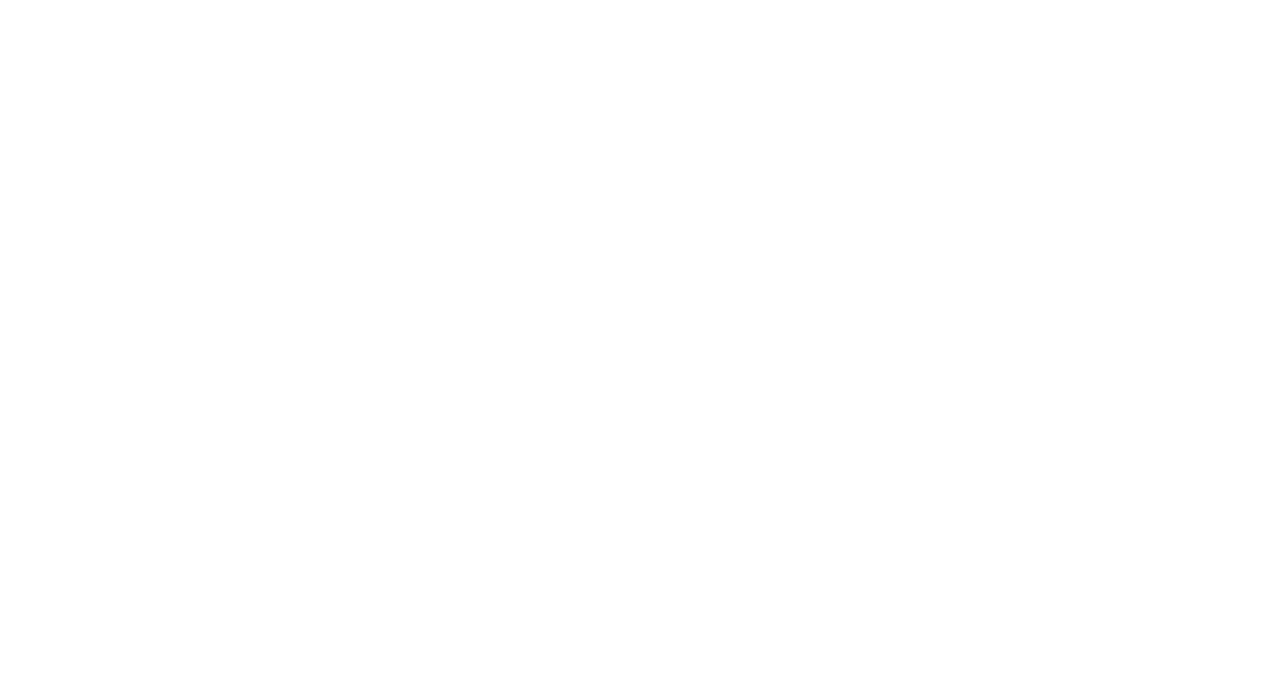
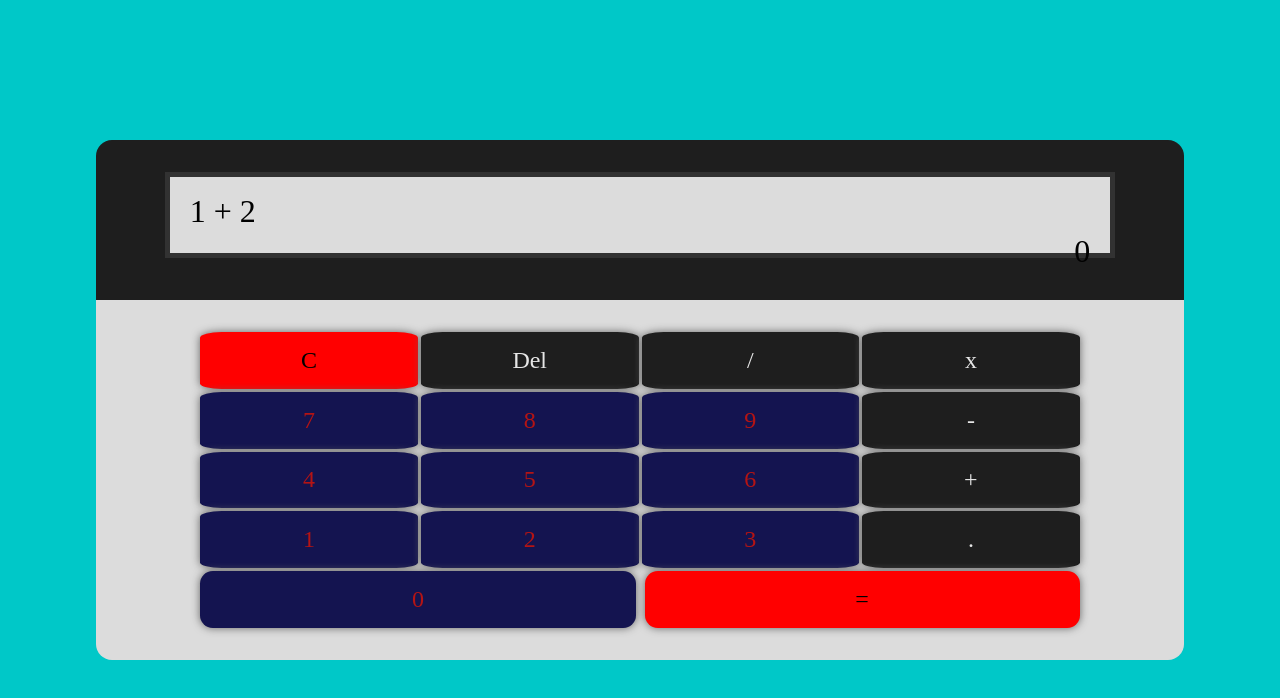
Before and after one commit to JamesGacutan/odin-project-calculator, a plain HTML site: page index.html in a window 1280 px wide. Drawn offline with Linux system fonts and the light colour scheme.

Commit message:
Added calculator ui

```diff
--- a/index.html
+++ b/index.html
@@ -9,6 +9,33 @@
     <script src="main.js" defer></script>
 </head>
 <body>
-
+    <div class="container">
+        <div class="calc-screen">
+            <div class="top">
+                <p class="text">1 + 2</p>
+                <p class="answer text">0</p>
+            </div>
+        </div>
+        <div class="calc-body">
+            <div class="keys clear red-clr">C</div>
+            <div class="keys dark-clr">Del</div>
+            <div class="keys dark-clr">/</div>
+            <div class="keys dark-clr">x</div>
+            <div class="keys">7</div>
+            <div class="keys">8</div>
+            <div class="keys">9</div>
+            <div class="keys dark-clr">-</div>
+            <div class="keys">4</div>
+            <div class="keys">5</div>
+            <div class="keys">6</div>
+            <div class="keys dark-clr">+</div>
+            <div class="keys">1</div>
+            <div class="keys">2</div>
+            <div class="keys">3</div>
+            <div class="keys dark-clr">.</div>
+            <div class="keys zero">0</div>
+            <div class="keys equals red-clr">=</div>
+        </div>
+    </div>
 </body>
 </html>
--- a/style.css
+++ b/style.css
@@ -3,3 +3,99 @@
     margin: 0;
     padding: 0;
 }
+
+body {
+    background-color:  rgb(0, 200, 200);
+}
+
+.container {
+    height: 100vh;
+    width: 100%;
+    display: flex;
+    justify-content: center;
+    align-items: center;
+    flex-direction: column;
+}
+
+.calc-screen {
+    height: 20%;
+    width: 85%;
+    background-color: rgb(30, 30, 30);
+    padding: 2rem 1rem;
+    border-radius: 1rem;
+    border-bottom-left-radius: 0;
+    border-bottom-right-radius: 0;
+}
+
+.calc-body {
+    border-radius: 1rem;
+    border-top-left-radius: 0;
+    border-top-right-radius: 0;
+    padding: 2rem 0;
+    height: 45%;
+    width: 85%;
+    background-color: rgb(220, 220, 220);
+    display: flex;
+    flex-wrap: wrap;
+    justify-content: center;
+    gap: 3px;
+}
+
+.top {
+    padding: 1rem 1.25rem;
+    border: 5px solid rgb(50, 50, 50);
+    margin: 0 auto;
+    margin-bottom: 2rem;
+    width: 90%;
+    height: 90%;
+    background-color: rgb(220, 220, 220);
+    display: flex;
+    flex-wrap: wrap;
+    flex-direction: column;
+    align-items: flex-start;
+}
+
+.text {
+    font-size: 2rem;
+}
+
+.answer {
+    margin-top: 2.5rem;
+    align-self: flex-end;
+}
+
+.keys {
+    cursor: pointer;
+    font-size: 1.5rem;
+    font-weight: lighter;
+    width: 20%;
+    height: auto;
+    display: flex;
+    justify-content: center;
+    align-items: center;
+    border-radius: 10%;
+    box-shadow: 0px 0px 8px 0px rgb(100, 100, 100);
+}
+
+.keys {
+    background-color: rgb(20, 20, 80);
+    color: rgb(180, 20, 20);
+}
+
+.red-clr {
+    background-color: red;
+    color: black;
+}
+
+.dark-clr:not(.clear) {
+    background-color: rgb(30, 30, 30);
+    color: rgb(230, 230, 230);
+}
+
+
+.zero,
+.equals {
+    border-radius: .8rem;
+    margin: 0 3px;
+    width: 40%;
+}
```
